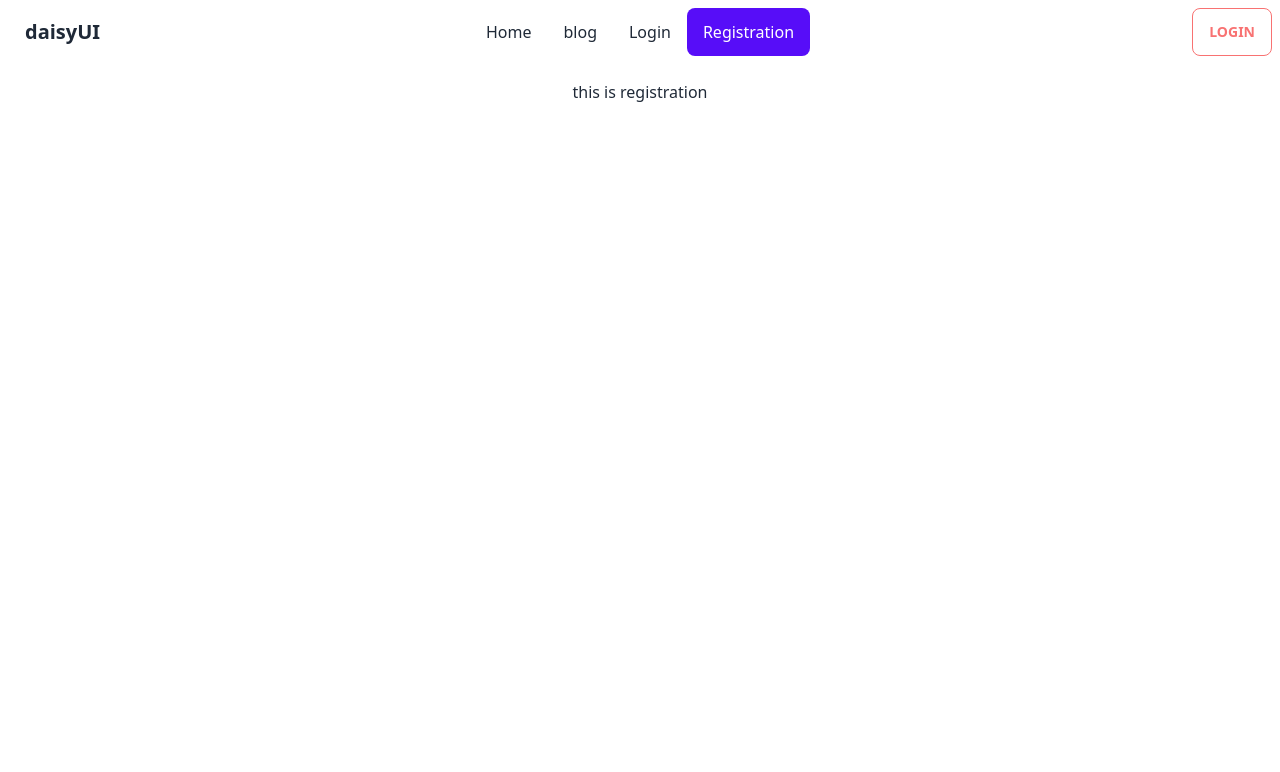
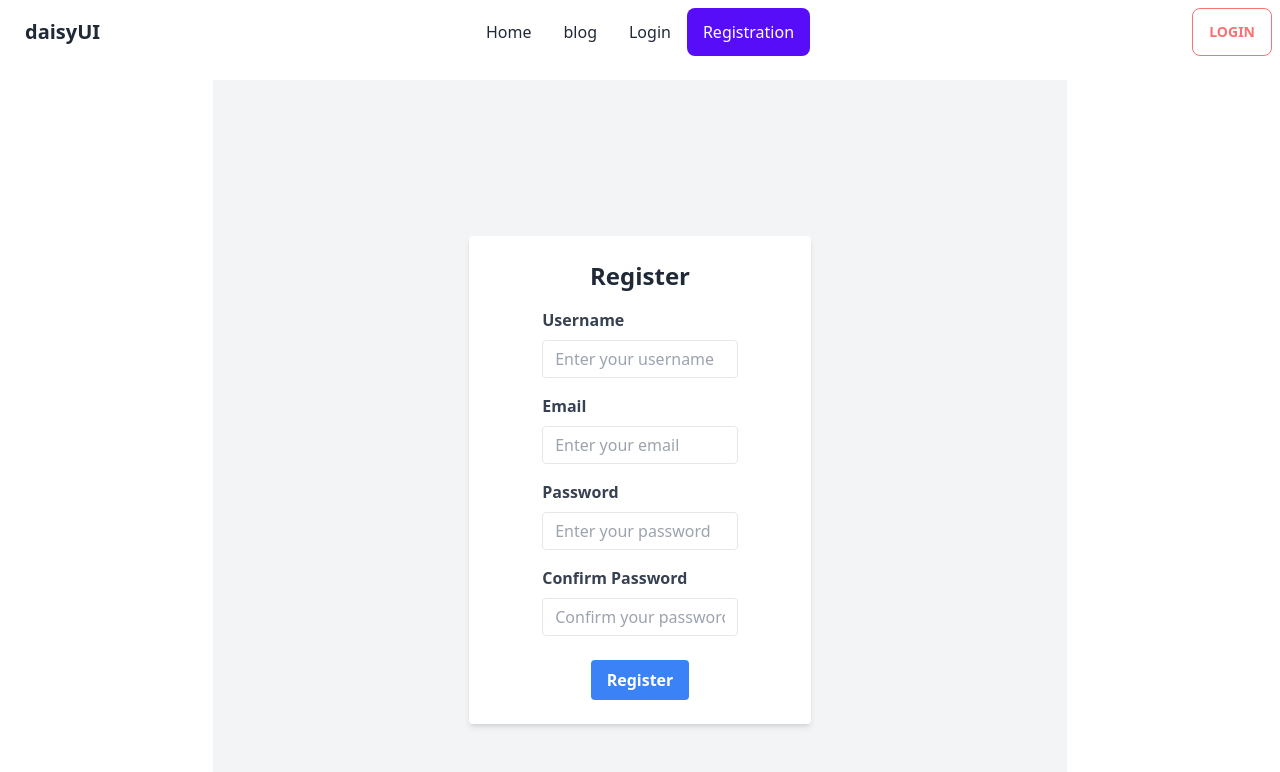
Before and after one commit to IbrahimDev007/Indian-chef-recipe, a React (Vite) app: page /signup in a window 1280 px wide. Shown: the top 772 px of the page. Built offline with nearby package versions, Linux system fonts and the light colour scheme; no server answers.

Commit message:
done regestration with google authentication and email

```diff
--- a/src/Component/Registration.jsx
+++ b/src/Component/Registration.jsx
@@ -1,7 +1,119 @@
-import React from "react";
+import React, { useContext, useState } from "react";
+import { AuthContext } from "../Provider/AuthProvider";
+// import { Input, Button, Card, Form, Alert } from "daisyui";
 
 const Registration = () => {
-	return <div>this is registration</div>;
+	const [username, setUsername] = useState("");
+	const [email, setEmail] = useState("");
+	const [password, setPassword] = useState("");
+	const [confirmPassword, setConfirmPassword] = useState("");
+	const [error, setError] = useState("");
+
+	const handleSubmit = (e) => {
+		e.preventDefault();
+		setError("");
+		// perform form validation and submission
+		if (password !== confirmPassword) {
+			setError("Passwords do not match");
+			return;
+		}
+		if (!/^[a-zA-Z]+(([',. -][a-zA-Z ])?[a-zA-Z]*)*$/.test(username)) {
+			setError("User Name Not Valid ");
+			return;
+		} else {
+			setError("");
+			// perform form submission
+		}
+	};
+	const userInfo = useContext(AuthContext);
+
+	return (
+		<div className="min-h-screen bg-gray-100 flex items-center justify-center w-4/6">
+			<div className="bg-white p-6 w-[40%] rounded shadow-md flex items-center flex-col">
+				<h2 className="text-2xl font-bold mb-4">Register</h2>
+
+				<form onSubmit={handleSubmit} className="w-8/12">
+					<div className="mb-4">
+						<label
+							className="block text-gray-700 font-bold mb-2"
+							htmlFor="username"
+						>
+							Username
+						</label>
+						<input
+							className="appearance-none border rounded w-full py-2 px-3 text-gray-700 leading-tight focus:outline-none focus:shadow-outline"
+							type="text"
+							placeholder="Enter your username"
+							value={username}
+							onChange={(e) => setUsername(e.target.value)}
+							required
+						/>
+					</div>
+					<div className="mb-4">
+						<label
+							className="block text-gray-700 font-bold mb-2"
+							htmlFor="email"
+						>
+							Email
+						</label>
+						<input
+							className="appearance-none border rounded w-full py-2 px-3 text-gray-700 leading-tight focus:outline-none focus:shadow-outline"
+							type="email"
+							placeholder="Enter your email"
+							value={email}
+							onChange={(e) => setEmail(e.target.value)}
+							required
+						/>
+					</div>
+					<div className="mb-4">
+						<label
+							className="block text-gray-700 font-bold mb-2"
+							htmlFor="password"
+						>
+							Password
+						</label>
+						<input
+							className="appearance-none border rounded w-full py-2 px-3 text-gray-700 leading-tight focus:outline-none focus:shadow-outline"
+							type="password"
+							placeholder="Enter your password"
+							value={password}
+							onChange={(e) => setPassword(e.target.value)}
+							required
+						/>
+					</div>
+					<div className="mb-6">
+						<label
+							className="block text-gray-700 font-bold mb-2"
+							htmlFor="confirmPassword"
+						>
+							Confirm Password
+						</label>
+						<input
+							className="appearance-none border rounded w-full py-2 px-3 text-gray-700 leading-tight focus:outline-none focus:shadow-outline"
+							type="password"
+							placeholder="Confirm your password"
+							value={confirmPassword}
+							onChange={(e) => setConfirmPassword(e.target.value)}
+							required
+						/>
+					</div>
+					<div className="flex justify-center">
+						<button
+							className="bg-blue-500 hover:bg-blue-700 text-white font-bold py-2 px-4 rounded focus:outline-none focus:shadow-outline"
+							type="submit"
+						>
+							Register
+						</button>
+					</div>
+					{error && (
+						<div className="bg-red-100 border border-red-400 text-red-700 px-4 py-3 rounded mb-4">
+							{error}
+						</div>
+					)}
+				</form>
+			</div>
+		</div>
+	);
 };
 
 export default Registration;
```
